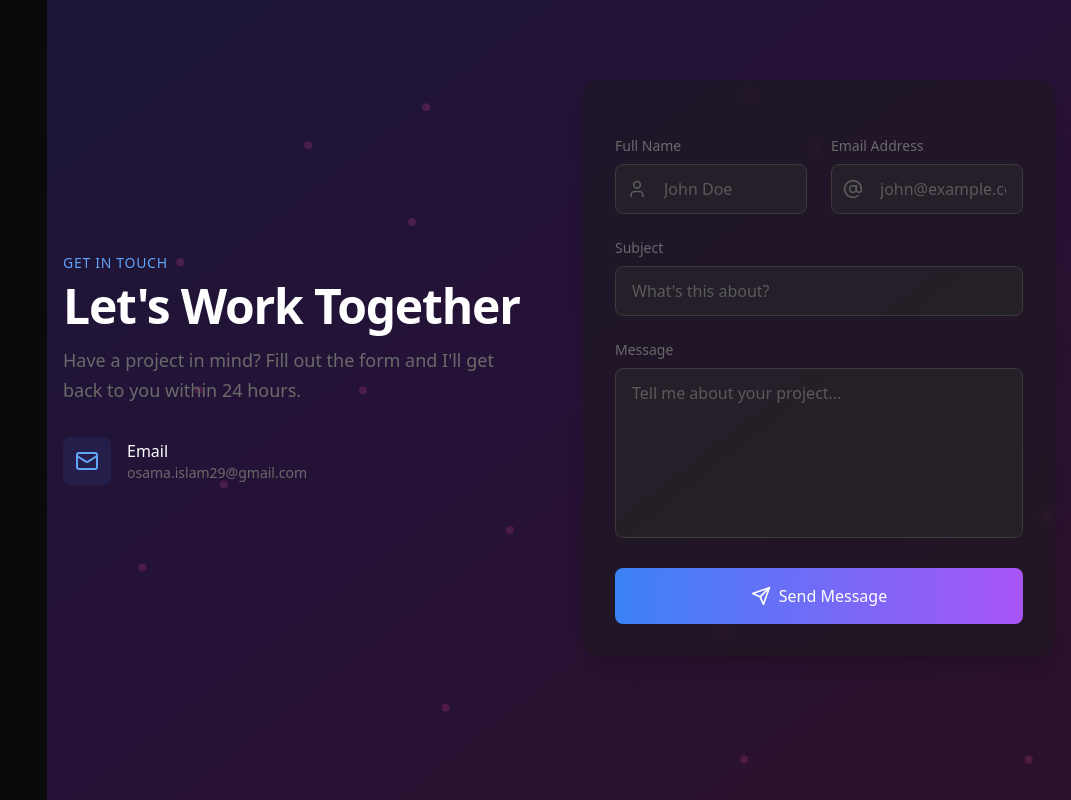
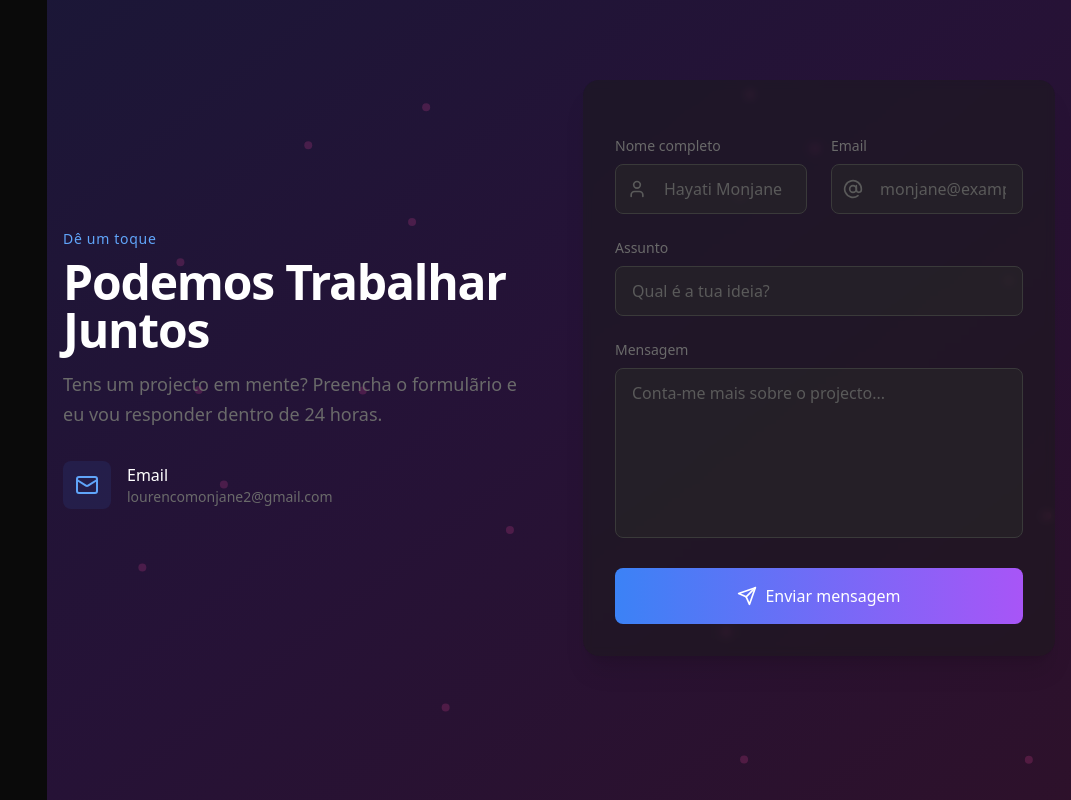
Before and after one commit to monjane10/portifolio10, a React (Vite) app: page / in a window 1280 px wide. Shown: the part 5845-6645 px from the top of the page, without its empty margins (209-1280 px from the left). Built offline with nearby package versions, Linux system fonts and the light colour scheme.

Commit message:
Adicionando formulario

```diff
--- a/src/components/Contact.tsx
+++ b/src/components/Contact.tsx
@@ -75,7 +75,7 @@ const Contact: React.FC = () => {
           name: formData.name,
           email: formData.email,
           message: formData.message,
-          from_name: "Your Website Contact Form"
+          from_name: "Através do teu Whatsapp"
         })
       });
 
@@ -86,10 +86,10 @@ const Contact: React.FC = () => {
         setFormData({ name: "", email: "", subject: "", message: "" });
         setTimeout(() => setIsSubmitted(false), 3000);
       } else {
-        throw new Error(result.message || 'Something went wrong!');
+        throw new Error(result.message || 'Algo correu mal!');
       }
     } catch (err: any) {
-      setError(err.message || "Failed to send message. Please try again.");
+      setError(err.message || "Erro ao enviar Mensagem. Por favor tente novamente.");
     } finally {
       setIsLoading(false);
     }
@@ -108,12 +108,12 @@ const Contact: React.FC = () => {
               animate={{ opacity: 1, y: 0 }}
               transition={{ duration: 0.8 }}
             >
-              <span className="text-blue-400 font-medium tracking-wider text-sm">GET IN TOUCH</span>
+              <span className="text-blue-400 font-medium tracking-wider text-sm">Dê um toque</span>
               <h1 className="text-4xl lg:text-5xl font-bold text-white tracking-tight mt-2">
-                Let's Work Together
+                Podemos Trabalhar Juntos
               </h1>
               <p className="text-gray-300 text-lg leading-relaxed mt-4">
-                Have a project in mind? Fill out the form and I'll get back to you within 24 hours.
+                Tens um projecto em mente? Preencha o formulãrio e eu vou responder dentro de 24 horas.
               </p>
             </motion.div>
           </div>
@@ -130,7 +130,7 @@ const Contact: React.FC = () => {
               </div>
               <div>
                 <p className="font-medium text-white">Email</p>
-                <p className="text-sm">osama.islam29@gmail.com</p>
+                <p className="text-sm">lourencomonjane2@gmail.com</p>
               </div>
             </div>
             {/* You can add more contact info here if needed */}
@@ -166,7 +166,7 @@ const Contact: React.FC = () => {
               <div className="grid grid-cols-1 md:grid-cols-2 gap-6">
                 <div className="relative">
                   <label htmlFor="name" className="block text-sm font-medium text-gray-300 mb-2">
-                    Full Name
+                    Nome completo
                   </label>
                   <div className="relative">
                     <User className="absolute left-3 top-1/2 -translate-y-1/2 w-5 h-5 text-gray-400" />
@@ -177,7 +177,7 @@ const Contact: React.FC = () => {
                       value={formData.name}
                       onChange={handleChange}
                       className="w-full pl-12 pr-4 py-3 bg-gray-700/50 border border-gray-600 rounded-lg focus:ring-2 focus:ring-blue-500 focus:border-transparent text-gray-200"
-                      placeholder="John Doe"
+                      placeholder="Hayati Monjane"
                       required
                     />
                   </div>
@@ -185,7 +185,7 @@ const Contact: React.FC = () => {
 
                 <div className="relative">
                   <label htmlFor="email" className="block text-sm font-medium text-gray-300 mb-2">
-                    Email Address
+                    Email
                   </label>
                   <div className="relative">
                     <AtSign className="absolute left-3 top-1/2 -translate-y-1/2 w-5 h-5 text-gray-400" />
@@ -196,7 +196,7 @@ const Contact: React.FC = () => {
                       value={formData.email}
                       onChange={handleChange}
                       className="w-full pl-12 pr-4 py-3 bg-gray-700/50 border border-gray-600 rounded-lg focus:ring-2 focus:ring-blue-500 focus:border-transparent text-gray-200"
-                      placeholder="john@example.com"
+                      placeholder="monjane@example.com"
                       required
                     />
                   </div>
@@ -205,7 +205,7 @@ const Contact: React.FC = () => {
 
               <div>
                 <label htmlFor="subject" className="block text-sm font-medium text-gray-300 mb-2">
-                  Subject
+                  Assunto
                 </label>
                 <input
                   type="text"
@@ -214,14 +214,14 @@ const Contact: React.FC = () => {
                   value={formData.subject}
                   onChange={handleChange}
                   className="w-full px-4 py-3 bg-gray-700/50 border border-gray-600 rounded-lg focus:ring-2 focus:ring-blue-500 focus:border-transparent text-gray-200"
-                  placeholder="What's this about?"
+                  placeholder="Qual é a tua ideia?"
                   required
                 />
               </div>
 
               <div>
                 <label htmlFor="message" className="block text-sm font-medium text-gray-300 mb-2">
-                  Message
+                  Mensagem
                 </label>
                 <textarea
                   id="message"
@@ -230,7 +230,7 @@ const Contact: React.FC = () => {
                   value={formData.message}
                   onChange={handleChange}
                   className="w-full px-4 py-3 bg-gray-700/50 border border-gray-600 rounded-lg focus:ring-2 focus:ring-blue-500 focus:border-transparent text-gray-200 resize-none"
-                  placeholder="Tell me about your project..."
+                  placeholder="Conta-me mais sobre o projecto..."
                   required
                 />
               </div>
@@ -248,7 +248,7 @@ const Contact: React.FC = () => {
                 ) : (
                   <>
                     <Send className="w-5 h-5" />
-                    Send Message
+                     Enviar mensagem
                   </>
                 )}
               </button>
```
